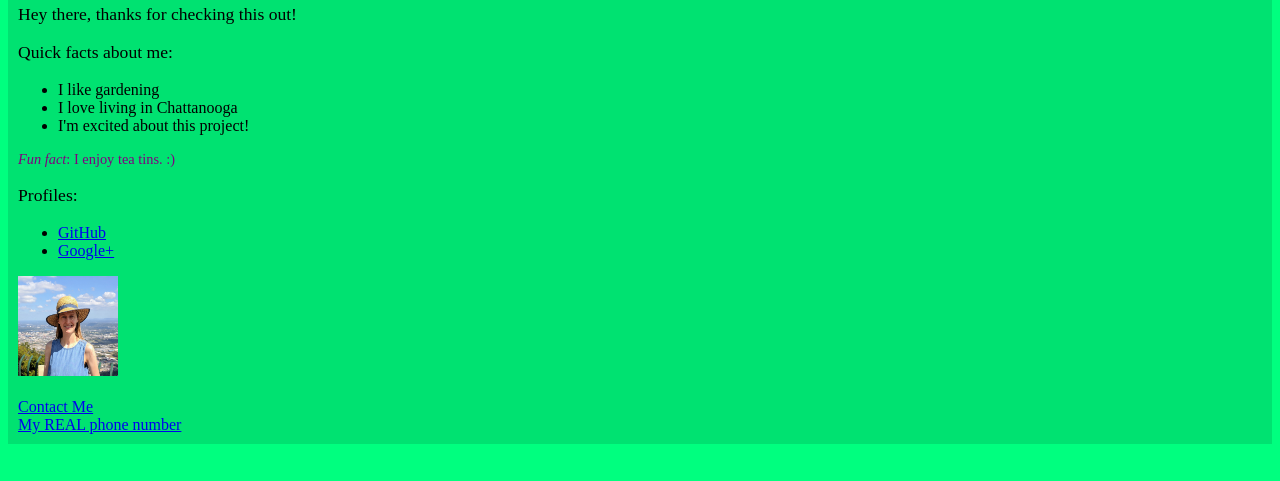
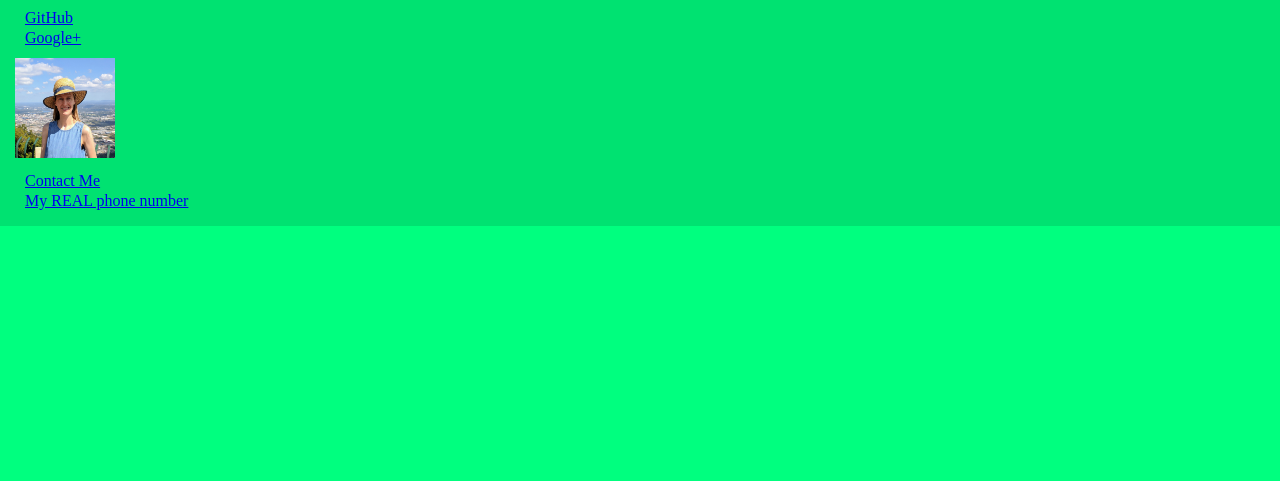
Before and after one commit to adfrench11/SavvySandbox, a plain HTML site: page index.html in a window 1280 px wide. Shown: the part 319-800 px from the top of the page. Drawn offline with Linux system fonts and the light colour scheme.

Commit message:
Add reset.css, add new rules to style.css to get style similar to before adding reset.css

```diff
--- /dev/null
+++ b/css/reset.css
@@ -0,0 +1,48 @@
+/* http://meyerweb.com/eric/tools/css/reset/
+   v2.0 | 20110126
+   License: none (public domain)
+*/
+
+html, body, div, span, applet, object, iframe,
+h1, h2, h3, h4, h5, h6, p, blockquote, pre,
+a, abbr, acronym, address, big, cite, code,
+del, dfn, em, img, ins, kbd, q, s, samp,
+small, strike, strong, sub, sup, tt, var,
+b, u, i, center,
+dl, dt, dd, ol, ul, li,
+fieldset, form, label, legend,
+table, caption, tbody, tfoot, thead, tr, th, td,
+article, aside, canvas, details, embed,
+figure, figcaption, footer, header, hgroup,
+menu, nav, output, ruby, section, summary,
+time, mark, audio, video {
+	margin: 0;
+	padding: 0;
+	border: 0;
+	font-size: 100%;
+	font: inherit;
+	vertical-align: baseline;
+}
+/* HTML5 display-role reset for older browsers */
+article, aside, details, figcaption, figure,
+footer, header, hgroup, menu, nav, section {
+	display: block;
+}
+body {
+	line-height: 1;
+}
+ol, ul {
+	list-style: none;
+}
+blockquote, q {
+	quotes: none;
+}
+blockquote:before, blockquote:after,
+q:before, q:after {
+	content: '';
+	content: none;
+}
+table {
+	border-collapse: collapse;
+	border-spacing: 0;
+}
--- a/css/style.css
+++ b/css/style.css
@@ -18,6 +18,18 @@ h2 {
 }
 p {
   font-size: 1.1em;
+}
+h1, h2, h3, h4, h5, h6, p, ol, ul, dl, li, a, img {
+  padding: 5px;
+}
+ul, ol {
+  list-style-position: inside;
+}
+li {
+  padding: 2px 10px;
+}
+li a {
+  padding: 0;
 }
 .highlight {
   background-color: #bafff0;
@@ -91,7 +103,8 @@ img {
 }
 #fun-fact {
   color: purple;
-  font-size: 90%;
+  /* font-size: 90%; */
+  font-style: italic;
 }
 
 /* Contact Form */
--- a/index.html
+++ b/index.html
@@ -5,6 +5,7 @@
   <meta name="viewport" content="width=device-width, initial-scale=1.0">
   <meta http-equiv="X-UA-Compatible" content="ie=edge">
   <title>Alex French | Web Developer</title>
+  <link type="text/css" rel="stylesheet" href="css/reset.css"/>
   <link type="text/css" rel="stylesheet" href="css/style.css"/>
 </head>
 <body>
@@ -30,20 +31,17 @@
   </div>
 
   <div class="container">
-    <h1>Hello, world!</h1>
-    <p>Eu eiusmod ex proident culpa duis nulla excepteur laboris labore commodo culpa est incididunt ut dolor do in.</p>
-    <hr>
-    <br>
-    <h1 class="blue">Welcome to my Portfolio</h1>
-    <p>Hey there, thanks for checking this out!</p>
+    <h1 class="blue">Alex French</h1>
+    <h2>Welcome to my portfolio!</h2>
+    <!-- <hr> -->
     <p>Quick facts about me:</p>
     <ul>
       <li>I like gardening</li>
       <li>I love living in Chattanooga</li>
       <li>I'm excited about this project!</li>
     </ul>
-    <p id="fun-fact"><i>Fun fact</i>: I enjoy tea tins. :)</p>
-    <p>Profiles:</p>
+    <p id="fun-fact">Fun fact: I enjoy tea tins. :)</p>
+    <p>My Profiles:</p>
     <ul>
       <li><a href="https://github.com/adfrench11">GitHub</a></li>
       <li><a href="https://plus.google.com/u/0/115956373067610580732">Google+</a></li>
@@ -51,11 +49,12 @@
     <img src="pics/blues.jpg" alt="My profile photo">
 
     <!-- add content from markdown -->
-    <br>
-    <br>
-    <a href="mailto:adfrench11@gmail.com?Subject=Contact%20Form">Contact Me</a>
-    <br>
-    <a href="tel:555-555-5555">My REAL phone number</a>
+    <!-- <br>
+    <br> -->
+    <ul>
+      <li><a href="mailto:adfrench11@gmail.com?Subject=Contact%20Form">Contact Me</a></li>
+      <li><a href="tel:555-555-5555">My REAL phone number</a></li>
+    </ul>
   </div>
 </body>
 </html>
```
Also changed, not shown: blog/index.html (+1 -0 lines), contact/index.html (+1 -0 lines), media/index.html (+1 -0 lines), projects/index.html (+1 -0 lines).
